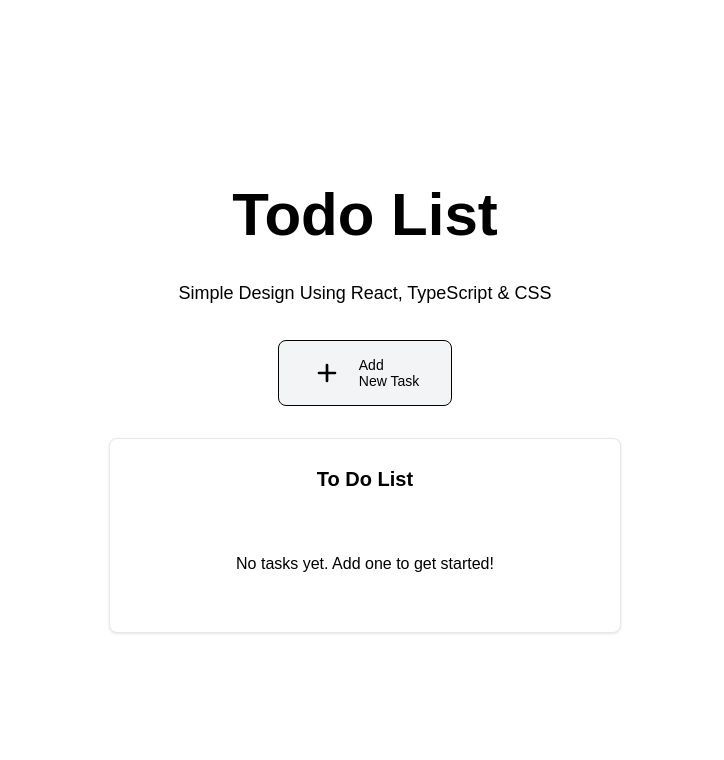
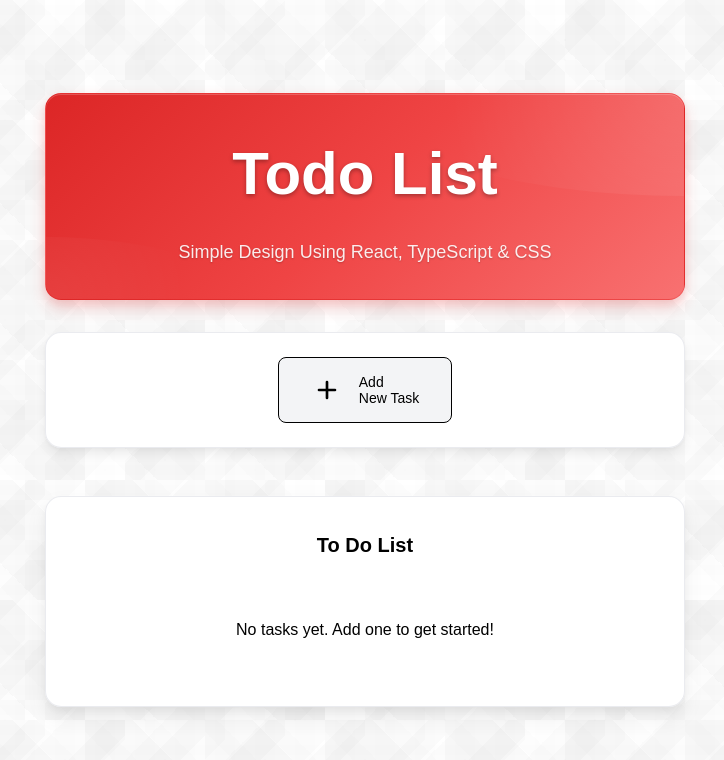
Before and after one commit to MADHURMEHARE/todonextjs, a Next.js app: page / in a window 1280 px wide. Shown: the top 760 px of the page, without its empty margins (275-999 px from the left). Built offline with nearby package versions, Linux system fonts and the light colour scheme.

Commit message:
Add red gradient header with card structure and geometric background

```diff
--- a/app/globals.css
+++ b/app/globals.css
@@ -16,6 +16,54 @@
 .app-container {
   min-height: 100vh;
   background-color: #ffffff;
+  position: relative;
+  overflow: hidden;
+}
+
+/* Geometric background */
+.app-container::before {
+  content: '';
+  position: absolute;
+  top: 0;
+  left: 0;
+  right: 0;
+  bottom: 0;
+  background:
+    linear-gradient(45deg, transparent 30%, rgba(0,0,0,0.02) 30%, rgba(0,0,0,0.02) 70%, transparent 70%),
+    linear-gradient(-45deg, transparent 30%, rgba(0,0,0,0.01) 30%, rgba(0,0,0,0.01) 70%, transparent 70%),
+    linear-gradient(135deg, transparent 40%, rgba(0,0,0,0.015) 40%, rgba(0,0,0,0.015) 60%, transparent 60%),
+    linear-gradient(-135deg, transparent 40%, rgba(0,0,0,0.008) 40%, rgba(0,0,0,0.008) 60%, transparent 60%),
+    linear-gradient(90deg, transparent 25%, rgba(0,0,0,0.005) 25%, rgba(0,0,0,0.005) 75%, transparent 75%),
+    linear-gradient(0deg, transparent 25%, rgba(0,0,0,0.003) 25%, rgba(0,0,0,0.003) 75%, transparent 75%);
+  background-size:
+    120px 120px,
+    100px 100px,
+    80px 80px,
+    60px 60px,
+    40px 40px,
+    20px 20px;
+  z-index: 0;
+}
+
+/* Additional geometric patterns */
+.app-container::after {
+  content: '';
+  position: absolute;
+  top: 0;
+  left: 0;
+  right: 0;
+  bottom: 0;
+  background:
+    radial-gradient(circle at 20% 20%, rgba(0,0,0,0.01) 1px, transparent 1px),
+    radial-gradient(circle at 80% 80%, rgba(0,0,0,0.008) 1px, transparent 1px),
+    radial-gradient(circle at 40% 60%, rgba(0,0,0,0.006) 1px, transparent 1px),
+    radial-gradient(circle at 60% 40%, rgba(0,0,0,0.004) 1px, transparent 1px);
+  background-size:
+    200px 200px,
+    150px 150px,
+    100px 100px,
+    50px 50px;
+  z-index: 0;
 }
 
 .main-content {
@@ -25,29 +73,89 @@
   align-items: center;
   justify-content: center;
   padding: 2rem;
+  position: relative;
+  z-index: 1;
 }
 
 .content-wrapper {
   width: 100%;
-  max-width: 32rem;
+  max-width: 40rem;
   text-align: center;
   display: flex;
   flex-direction: column;
   gap: 2rem;
 }
 
+/* Main title card */
+.title-card {
+  background: linear-gradient(135deg, #dc2626 0%, #ef4444 50%, #f87171 100%);
+  border: 1px solid rgba(220, 38, 38, 0.3);
+  border-radius: 1rem;
+  padding: 2rem;
+  box-shadow:
+    0 8px 16px rgba(220, 38, 38, 0.2),
+    0 4px 8px rgba(220, 38, 38, 0.1),
+    inset 0 1px 0 rgba(255, 255, 255, 0.2);
+  backdrop-filter: blur(10px);
+  position: relative;
+  z-index: 2;
+  overflow: hidden;
+}
+
+/* Decorative elements for red header */
+.title-card::before {
+  content: '';
+  position: absolute;
+  top: -50%;
+  right: -50%;
+  width: 100%;
+  height: 100%;
+  background: radial-gradient(circle, rgba(255, 255, 255, 0.1) 0%, transparent 70%);
+  border-radius: 50%;
+  z-index: 0;
+}
+
+.title-card::after {
+  content: '';
+  position: absolute;
+  bottom: -30%;
+  left: -30%;
+  width: 60%;
+  height: 60%;
+  background: radial-gradient(circle, rgba(255, 255, 255, 0.05) 0%, transparent 70%);
+  border-radius: 50%;
+  z-index: 0;
+}
+
+/* Add button card */
+.button-card {
+  background-color: rgba(255, 255, 255, 0.95);
+  border: 1px solid rgba(229, 231, 235, 0.8);
+  border-radius: 1rem;
+  padding: 1.5rem;
+  box-shadow:
+    0 6px 12px rgba(0, 0, 0, 0.06),
+    0 2px 4px rgba(0, 0, 0, 0.04),
+    inset 0 1px 0 rgba(255, 255, 255, 0.9);
+  backdrop-filter: blur(10px);
+  position: relative;
+  z-index: 2;
+}
+
 /* Typography */
 .main-title {
   font-size: 3rem;
   font-weight: bold;
-  color: #000000;
+  color: #ffffff;
   margin-bottom: 1rem;
+  text-shadow: 0 2px 4px rgba(0, 0, 0, 0.3);
 }
 
 .subtitle {
   font-size: 1.125rem;
-  color: #000000;
+  color: rgba(255, 255, 255, 0.9);
   font-weight: normal;
+  text-shadow: 0 1px 2px rgba(0, 0, 0, 0.2);
 }
 
 .section-title {
@@ -94,11 +202,18 @@
 
 /* Card styles */
 .todo-card {
-  background-color: #ffffff;
-  border: 1px solid #e5e7eb;
-  border-radius: 0.5rem;
-  padding: 1.5rem;
-  box-shadow: 0 1px 3px rgba(0, 0, 0, 0.1);
+  background-color: rgba(255, 255, 255, 0.95);
+  border: 1px solid rgba(229, 231, 235, 0.8);
+  border-radius: 1rem;
+  padding: 2rem;
+  box-shadow:
+    0 10px 20px rgba(0, 0, 0, 0.08),
+    0 4px 8px rgba(0, 0, 0, 0.04),
+    inset 0 1px 0 rgba(255, 255, 255, 0.9);
+  backdrop-filter: blur(10px);
+  position: relative;
+  z-index: 2;
+  margin-top: 1rem;
 }
 
 .todo-list {
@@ -122,15 +237,23 @@
   display: flex;
   align-items: center;
   justify-content: space-between;
-  background-color: #f9fafb;
-  border: 1px solid #d1d5db;
-  border-radius: 0.5rem;
-  padding: 0.75rem 1rem;
-  transition: background-color 0.2s;
+  background-color: rgba(249, 250, 251, 0.8);
+  border: 1px solid rgba(209, 213, 219, 0.6);
+  border-radius: 0.75rem;
+  padding: 1rem 1.25rem;
+  transition: all 0.2s;
+  box-shadow:
+    0 2px 4px rgba(0, 0, 0, 0.02),
+    inset 0 1px 0 rgba(255, 255, 255, 0.8);
+  backdrop-filter: blur(5px);
 }
 
 .task-item:hover {
-  background-color: #f3f4f6;
+  background-color: rgba(243, 244, 246, 0.9);
+  box-shadow:
+    0 4px 8px rgba(0, 0, 0, 0.04),
+    inset 0 1px 0 rgba(255, 255, 255, 0.9);
+  transform: translateY(-1px);
 }
 
 .task-content {
@@ -232,12 +355,18 @@
 }
 
 .modal {
-  background-color: #ffffff;
+  background-color: rgba(255, 255, 255, 0.98);
   border-radius: 0.5rem;
-  box-shadow: 0 10px 25px rgba(0, 0, 0, 0.1);
+  box-shadow:
+    0 20px 25px rgba(0, 0, 0, 0.1),
+    0 10px 10px rgba(0, 0, 0, 0.04),
+    inset 0 1px 0 rgba(255, 255, 255, 0.9);
   width: 100%;
   max-width: 28rem;
-  border: 1px solid #e5e7eb;
+  border: 1px solid rgba(229, 231, 235, 0.8);
+  backdrop-filter: blur(15px);
+  position: relative;
+  z-index: 3;
 }
 
 .modal-header {
--- a/components/TodoApp.tsx
+++ b/components/TodoApp.tsx
@@ -111,8 +111,9 @@
     <div className="app-container">
       <div className="main-content">
         <div className="content-wrapper">
-          {/* Main Title */}
-          <div>
+          {/* Main Title Card */}
+          <div className="title-card">
+            <div style={{ position: 'relative', zIndex: 1 }}>
               <h1 className="main-title">
                 Todo List
               </h1>
@@ -120,9 +121,10 @@
                 Simple Design Using React, TypeScript & CSS
               </p>
             </div>
+          </div>
 
-          {/* Add Task Button */}
-          <div>
+          {/* Add Task Button Card */}
+          <div className="button-card">
             <button
               onClick={handleAddTask}
               className="add-button"
```
Lines whose indentation alone changed are shown as unchanged.
